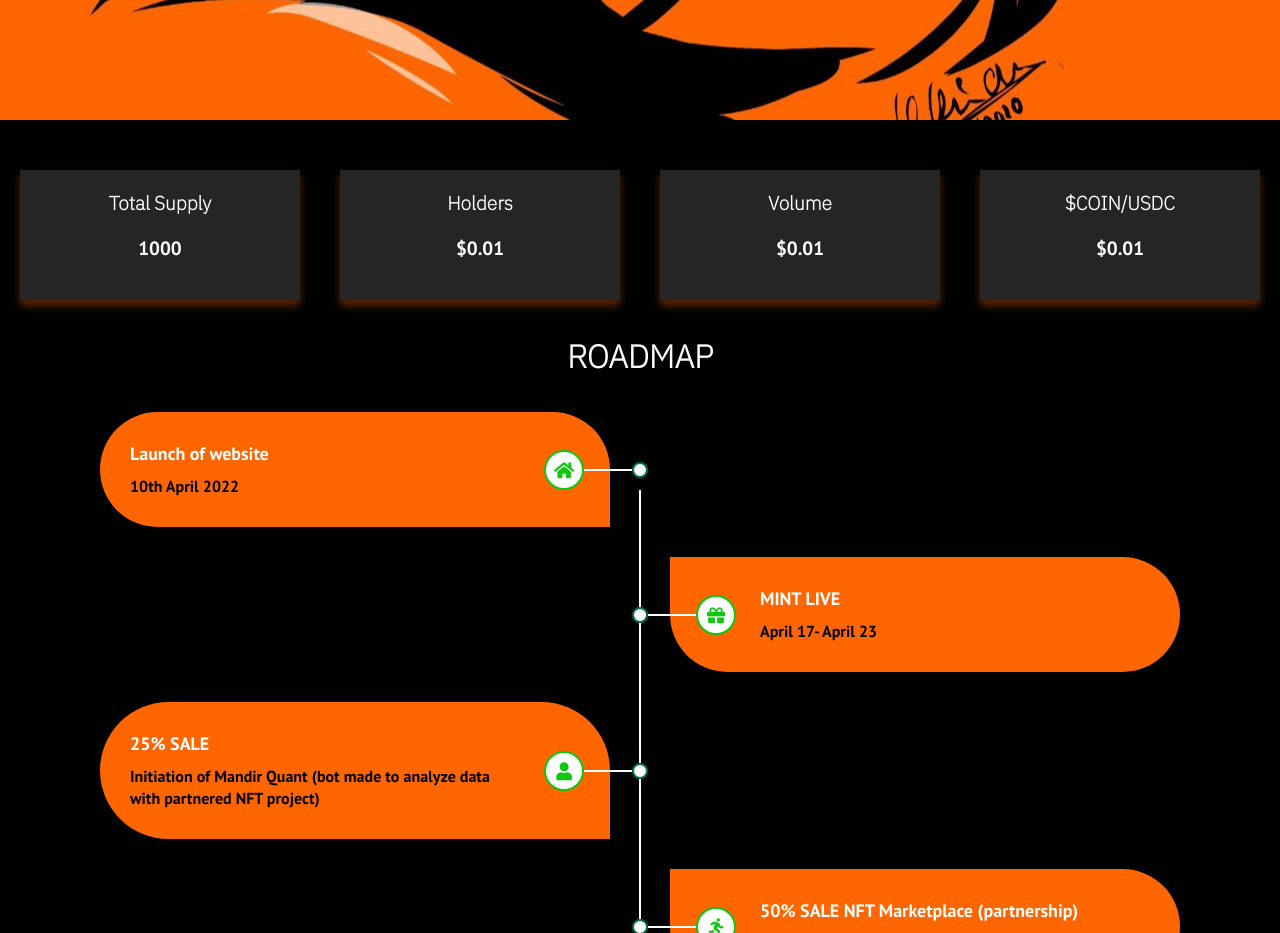
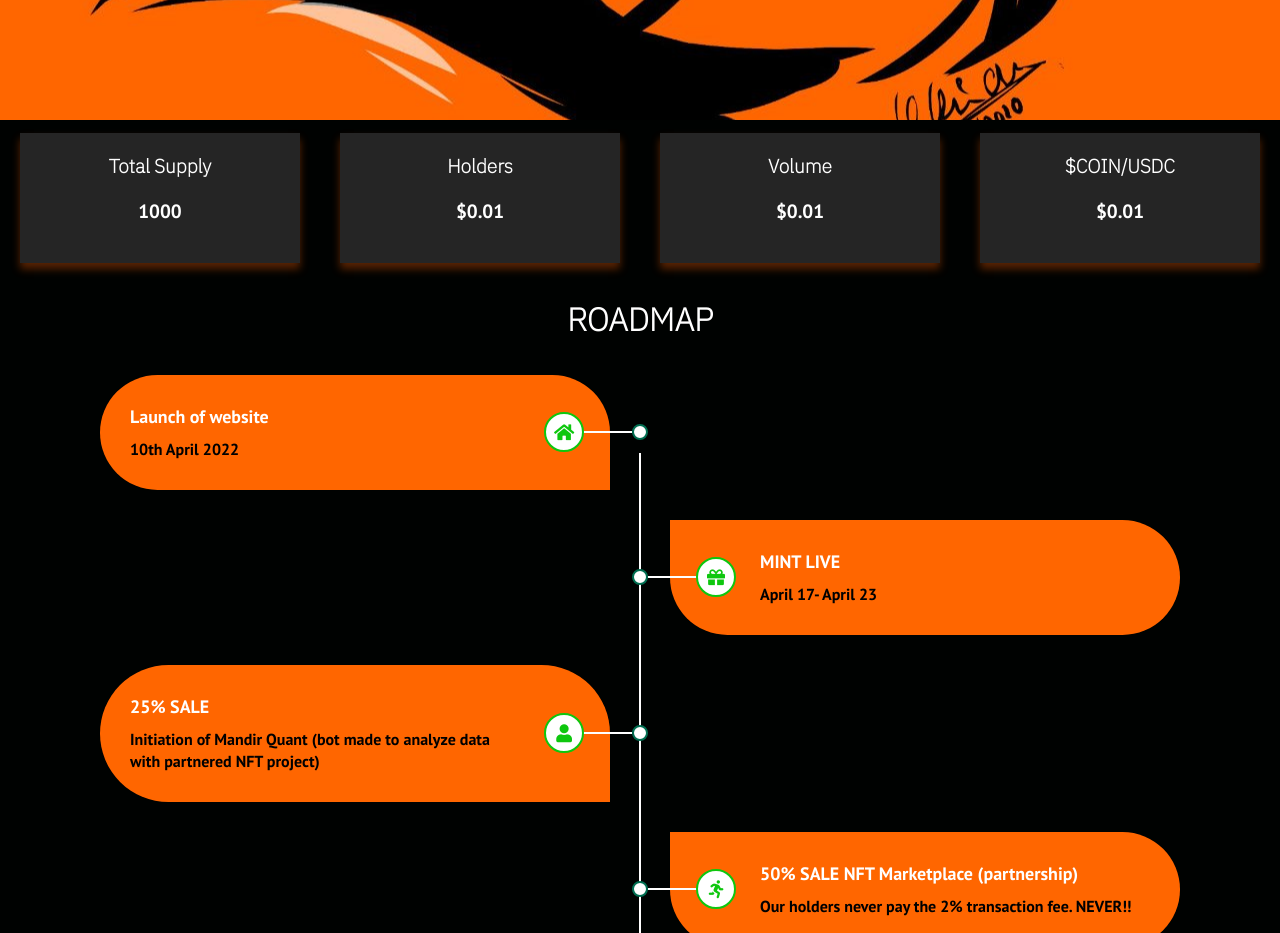
Before and after one commit to ApeLabsNFT/Jai-Shri-Ram, a React (Create React App) app: page /home in a window 1280 px wide. Shown: the part 960-1893 px from the top of the page. Built offline with nearby package versions, Linux system fonts and the light colour scheme; the HTML template or start-up script is replaced by a standard one; a web font is replaced by a local one.

Commit message:
fixed padding

```diff
--- a/src/components/cards.css
+++ b/src/components/cards.css
@@ -17,11 +17,8 @@
 
   /* Remove extra left and right margins, due to padding in columns */
   .row {
-
-
-      margin-top: 50px;
-      margin: 4 -5px;
-    }
+   margin-top: 1%;
+  }
 
   /* Clear floats after the columns */
   .row:after {
```
